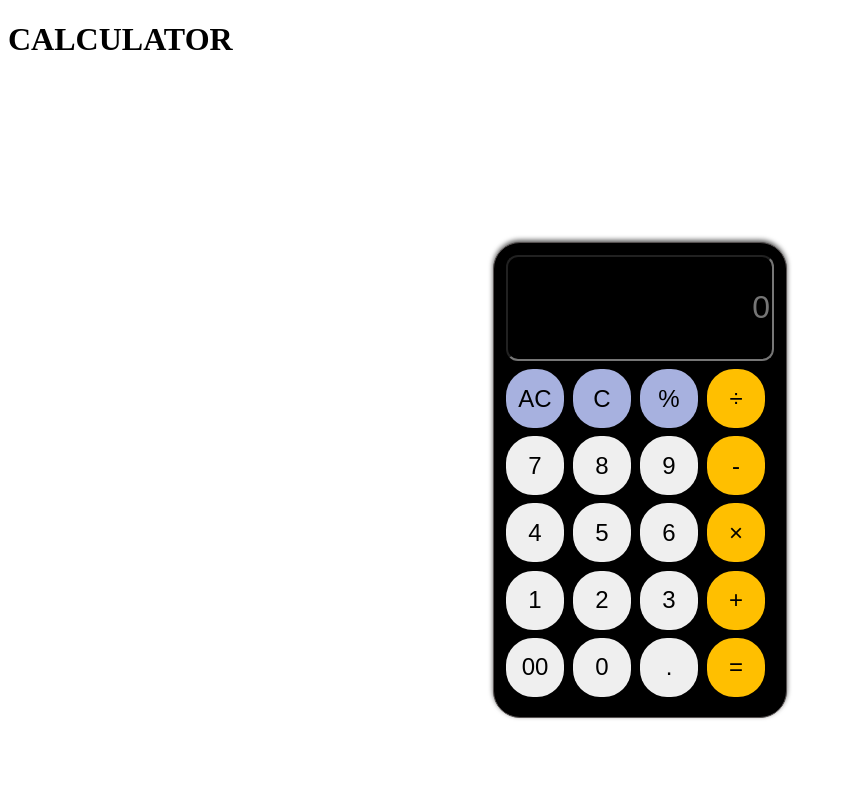
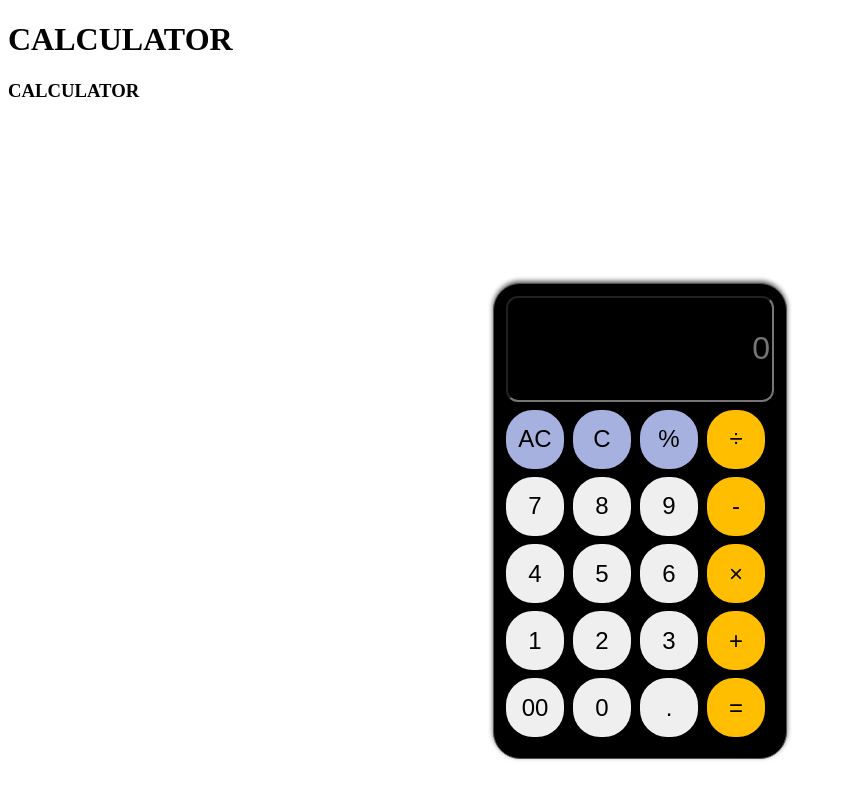
Before and after one commit to Bhanu1702/Calculator, a plain HTML site: page index.html in a window 1280 px wide. Shown: the whole page, without its empty margins (0-846 px from the left). Drawn offline with Linux system fonts and the light colour scheme.

Commit message:
Second Commit

```diff
--- a/index.html
+++ b/index.html
@@ -9,6 +9,7 @@
     </head>
     <body>
         <h1>CALCULATOR</h1>
+        <h3>CALCULATOR</h3>
         <div class="container">
             <div class="calculator">
                 <input type="text" placeholder="0" id="screen">
```
